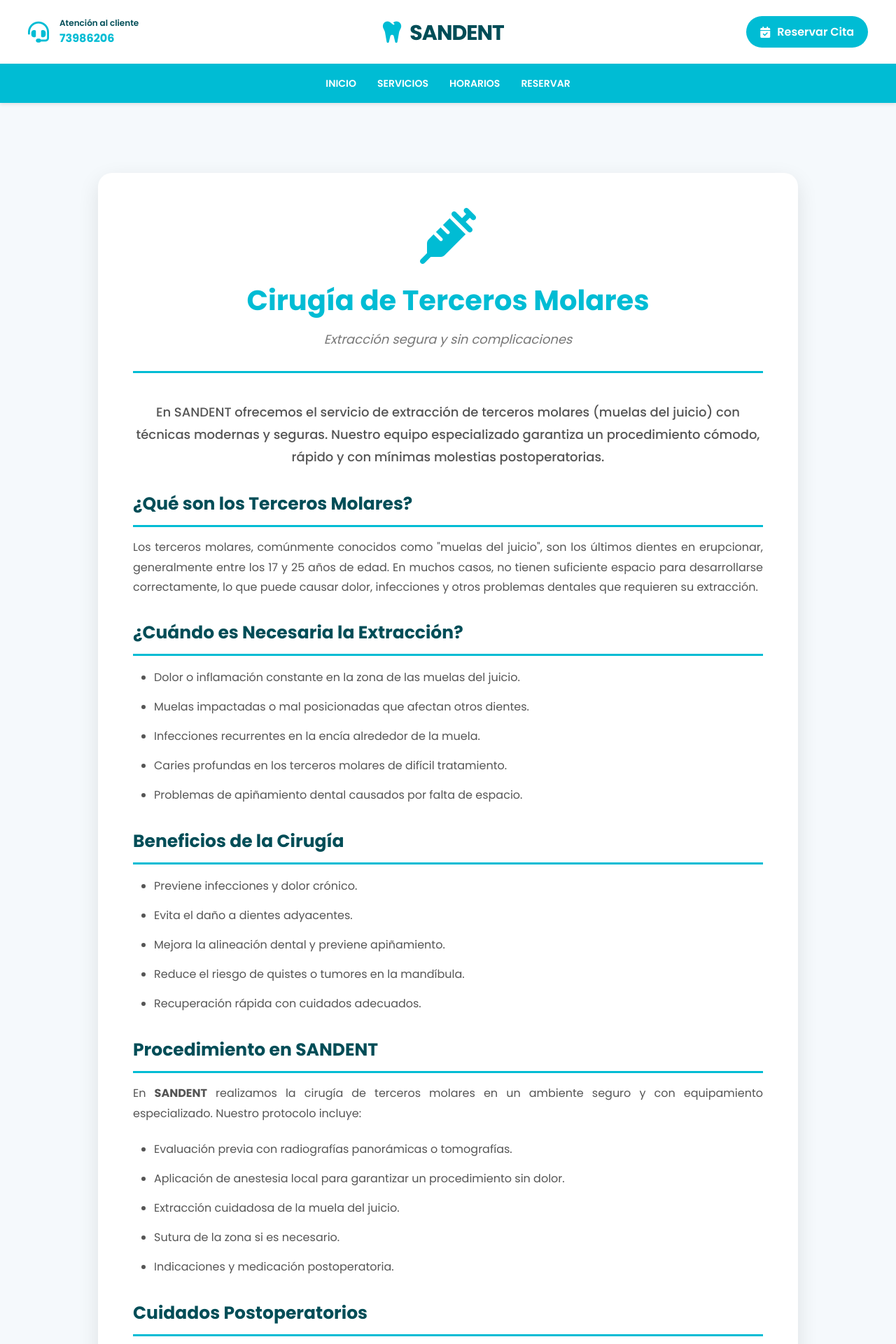
After one commit to Faxterefalt/consultorio-dental, a PHP site: page /pages/cirugia-terceros-molares.php in a window 1280 px wide. The commit adds this page. Shown: the top 1920 px of the page at 70% size. Run offline with PHP 8.4, Linux system fonts and the light colour scheme; data that the repository does not hold is empty.

Commit message:
primeros 3 servicios

```diff
--- a/consultorio-dental/footer.php
+++ b/consultorio-dental/footer.php
@@ -1,13 +1,28 @@
+<?php
+// Detectar si estamos en un subdirectorio
+$isSubdir = strpos($_SERVER['PHP_SELF'], '/pages/') !== false;
+$baseUrl = $isSubdir ? '../' : './';
+?>
     <footer class="footer">
         <div class="container container-footer">
             <div class="menu-footer">
                 <div class="contact-info">
                     <p class="title-footer">Información de Contacto</p>
                     <ul>
-                    <li><i class="fa-solid fa-location-dot"></i> <?php echo isset($address) ? $address : 'Km 7.5 calle chacarrera sobre la avenida Sacaba-Guadalupe'; ?></li>
-                    <li><i class="fa-solid fa-phone"></i> Teléfono: <?php echo isset($phone) ? $phone : '73986206'; ?></li>
-                    <li><i class="fa-solid fa-clock"></i> Horarios: <?php echo isset($horario) ? $horario : '8:30am - 4:00pm'; ?></li>
+                        <li>
+                            <i class="fa-solid fa-location-dot"></i>
+                            <?php echo $address; ?>
+                        </li>
+                        <li>
+                            <i class="fa-solid fa-phone"></i>
+                            <?php echo $phone; ?>
+                        </li>
+                        <li>
+                            <i class="fa-solid fa-clock"></i>
+                            <?php echo $horario; ?>
+                        </li>
                     </ul>
+
                     <div class="social-icons">
                         <span class="facebook">
                             <i class="fa-brands fa-facebook-f"></i>
@@ -19,21 +34,30 @@
                 </div>
 
                 <div class="information">
-                <p class="title-footer">Enlaces Rápidos</p>
+                    <p class="title-footer">Información</p>
                     <ul>
-                    <li><a href="index.php">Inicio</a></li>
-                    <li><a href="index.php#servicios">Servicios</a></li>
-                    <li><a href="reservas.php">Reservar Cita</a></li>
+                        <li><a href="<?php echo $baseUrl; ?>index.php">Inicio</a></li>
+                        <li><a href="<?php echo $baseUrl; ?>index.php#servicios">Servicios</a></li>
+                        <li><a href="<?php echo $baseUrl; ?>index.php#horarios">Horarios</a></li>
+                        <li><a href="<?php echo $baseUrl; ?>reservas.php">Reservar Cita</a></li>
+                    </ul>
+                </div>
+
+                <div class="my-account">
+                    <p class="title-footer">Nuestros Servicios</p>
+                    <ul>
+                        <li><a href="<?php echo $baseUrl; ?>pages/ortodoncia.php">Ortodoncia</a></li>
+                        <li><a href="<?php echo $baseUrl; ?>pages/implantesdentales.php">Implantes Dentales</a></li>
+                        <li><a href="#">Cirugía de Terceros Molares</a></li>
+                        <li><a href="#">Endodoncia</a></li>
                     </ul>
                 </div>
             </div>
 
             <div class="copyright">
-            <p>&copy; <?php echo date('Y'); ?> SANDENT - Todos los derechos reservados</p>
+                <p>© 2025 <?php echo $siteName; ?> - Todos los derechos reservados</p>
             </div>
         </div>
     </footer>
-
-<script src="./assets/js/main.js"></script>
 </body>
 </html>
--- a/consultorio-dental/header.php
+++ b/consultorio-dental/header.php
@@ -1,11 +1,21 @@
+<?php
+
+// Detectar si estamos en un subdirectorio
+$isSubdir = strpos($_SERVER['PHP_SELF'], '/pages/') !== false;
+$baseUrl = $isSubdir ? '../' : './';
+?>
 <!DOCTYPE html>
 <html lang="es">
 <head>
     <meta charset="UTF-8">
     <meta name="viewport" content="width=device-width, initial-scale=1.0">
-    <title><?php echo isset($pageTitle) ? $pageTitle . ' - ' : ''; ?><?php echo isset($siteName) ? $siteName : 'SANDENT'; ?></title>
-    <link rel="stylesheet" href="./assets/css/styles.css">
-    <link rel="stylesheet" href="https://cdnjs.cloudflare.com/ajax/libs/font-awesome/6.7.2/css/all.min.css" integrity="sha512-Evv84Mr4kqVGRNSgIGL/F/aIDqQb7xQ2vcrdIwxfjThSH8CSR7PBEakCr51Ck+w+/U6swU2Im1vVX0SVk9ABhg==" crossorigin="anonymous" referrerpolicy="no-referrer" />
+    <title><?php echo isset($pageTitle) ? $pageTitle . ' - ' . $siteName : $siteName; ?></title>
+
+    <!-- Font Awesome -->
+    <link rel="stylesheet" href="https://cdnjs.cloudflare.com/ajax/libs/font-awesome/6.4.0/css/all.min.css">
+
+    <!-- Custom CSS -->
+    <link rel="stylesheet" href="<?php echo $baseUrl; ?>assets/css/styles.css">
 </head>
 <body>
     <header>
@@ -14,21 +24,22 @@
                 <div class="customer-support">
                     <i class="fa-solid fa-headset"></i>
                     <div class="content-customer-support">
-                        <span class="text">CONSULTAS:</span>
-                        <span class="number"><?php echo isset($phone) ? $phone : '73986206'; ?></span>
+                        <span class="text">Atención al cliente</span>
+                        <span class="number"><?php echo $phone; ?></span>
                     </div>
                 </div>
 
                 <div class="container-logo">
-                    <h1><a href="index.php"><?php echo isset($siteName) ? $siteName : 'SANDENT'; ?></a></h1>
+                    <i class="fa-solid fa-tooth"></i>
+                    <h1 class="logo">
+                        <a href="<?php echo $baseUrl; ?>index.php"><?php echo $siteName; ?></a>
+                    </h1>
                 </div>
 
-                <div class="container-user">
-                    <a href="reservas.php" class="btn-reserva">
-                        <i class="fa-solid fa-calendar-check"></i>
-                        <span>Reservar Cita</span>
-                    </a>
-                </div>
+                <a href="<?php echo $baseUrl; ?>reservas.php" class="btn-reserva">
+                    <i class="fa-solid fa-calendar-check"></i>
+                    Reservar Cita
+                </a>
             </div>
         </div>
 
@@ -36,10 +47,10 @@
             <nav class="navbar container">
                 <i class="fa-solid fa-bars"></i>
                 <ul class="menu">
-                    <li><a href="index.php">Inicio</a></li>
-                    <li><a href="index.php#servicios">Servicios</a></li>
-                    <li><a href="index.php#horarios">Horarios</a></li>
-                    <li><a href="reservas.php">Reservas</a></li>
+                    <li><a href="<?php echo $baseUrl; ?>index.php">Inicio</a></li>
+                    <li><a href="<?php echo $baseUrl; ?>index.php#servicios">Servicios</a></li>
+                    <li><a href="<?php echo $baseUrl; ?>index.php#horarios">Horarios</a></li>
+                    <li><a href="<?php echo $baseUrl; ?>reservas.php">Reservar</a></li>
                 </ul>
             </nav>
         </div>
--- /dev/null
+++ b/consultorio-dental/pages/cirugia-terceros-molares.php
@@ -0,0 +1,118 @@
+<?php
+
+// Configuración de la página
+$pageTitle = "Cirugía de Terceros Molares";
+$siteName = "SANDENT";
+$phone = "73986206";
+
+// Datos del servicio
+$servicio = [
+    'titulo' => 'Cirugía de Terceros Molares',
+    'subtitulo' => 'Extracción segura y sin complicaciones',
+    'descripcion' => 'En SANDENT ofrecemos el servicio de extracción de terceros molares (muelas del juicio) con técnicas modernas y seguras. Nuestro equipo especializado garantiza un procedimiento cómodo, rápido y con mínimas molestias postoperatorias.',
+    'icono' => 'fa-syringe',
+    'cuando_necesario' => [
+        'Dolor o inflamación constante en la zona de las muelas del juicio.',
+        'Muelas impactadas o mal posicionadas que afectan otros dientes.',
+        'Infecciones recurrentes en la encía alrededor de la muela.',
+        'Caries profundas en los terceros molares de difícil tratamiento.',
+        'Problemas de apiñamiento dental causados por falta de espacio.'
+    ],
+    'beneficios' => [
+        'Previene infecciones y dolor crónico.',
+        'Evita el daño a dientes adyacentes.',
+        'Mejora la alineación dental y previene apiñamiento.',
+        'Reduce el riesgo de quistes o tumores en la mandíbula.',
+        'Recuperación rápida con cuidados adecuados.'
+    ],
+    'procedimiento' => [
+        'Evaluación previa con radiografías panorámicas o tomografías.',
+        'Aplicación de anestesia local para garantizar un procedimiento sin dolor.',
+        'Extracción cuidadosa de la muela del juicio.',
+        'Sutura de la zona si es necesario.',
+        'Indicaciones y medicación postoperatoria.'
+    ],
+    'cuidados' => [
+        'Aplicar compresas frías en la zona externa para reducir la inflamación.',
+        'Evitar alimentos duros, calientes o picantes durante los primeros días.',
+        'No enjuagar vigorosamente ni escupir con fuerza las primeras 24 horas.',
+        'Tomar los medicamentos recetados según las indicaciones.',
+        'Mantener buena higiene oral, evitando la zona de la cirugía.',
+        'No fumar ni consumir alcohol durante el periodo de recuperación.',
+        'Asistir a los controles postoperatorios programados.'
+    ]
+];
+
+include '../header.php';
+?>
+
+<section class="servicio-detalle">
+    <div class="servicio-header">
+        <i class="fa-solid <?php echo $servicio['icono']; ?> servicio-icon"></i>
+        <h1><?php echo $servicio['titulo']; ?></h1>
+        <p class="subtitulo"><?php echo $servicio['subtitulo']; ?></p>
+    </div>
+
+    <div class="servicio-contenido">
+        <p class="intro"><?php echo $servicio['descripcion']; ?></p>
+
+        <h2>¿Qué son los Terceros Molares?</h2>
+        <p>
+            Los terceros molares, comúnmente conocidos como "muelas del juicio", son los últimos dientes
+            en erupcionar, generalmente entre los 17 y 25 años de edad. En muchos casos, no tienen suficiente
+            espacio para desarrollarse correctamente, lo que puede causar dolor, infecciones y otros problemas
+            dentales que requieren su extracción.
+        </p>
+
+        <h2>¿Cuándo es Necesaria la Extracción?</h2>
+        <ul>
+            <?php foreach ($servicio['cuando_necesario'] as $razon): ?>
+                <li><?php echo $razon; ?></li>
+            <?php endforeach; ?>
+        </ul>
+
+        <h2>Beneficios de la Cirugía</h2>
+        <ul>
+            <?php foreach ($servicio['beneficios'] as $beneficio): ?>
+                <li><?php echo $beneficio; ?></li>
+            <?php endforeach; ?>
+        </ul>
+
+        <h2>Procedimiento en SANDENT</h2>
+        <p>
+            En <strong>SANDENT</strong> realizamos la cirugía de terceros molares en un ambiente seguro
+            y con equipamiento especializado. Nuestro protocolo incluye:
+        </p>
+        <ul>
+            <?php foreach ($servicio['procedimiento'] as $paso): ?>
+                <li><?php echo $paso; ?></li>
+            <?php endforeach; ?>
+        </ul>
+
+        <h2>Cuidados Postoperatorios</h2>
+        <ul>
+            <?php foreach ($servicio['cuidados'] as $cuidado): ?>
+                <li><?php echo $cuidado; ?></li>
+            <?php endforeach; ?>
+        </ul>
+
+        <h2>Resultados Esperados</h2>
+        <p class="conclusion">
+            La mayoría de los pacientes experimenta una recuperación completa en 7 a 10 días.
+            En <strong>SANDENT</strong> trabajamos con dedicación, precisión y empatía para garantizar
+            un procedimiento exitoso que preserve tu salud bucal y mejore tu calidad de vida.
+            Nuestro equipo te acompañará en todo el proceso de recuperación.
+        </p>
+
+        <div class="servicio-acciones">
+            <a href="../index.php#servicios" class="btn-volver">
+                <i class="fa-solid fa-arrow-left"></i> Volver a Servicios
+            </a>
+            <a href="../reservas.php" class="btn-reservar">
+                <i class="fa-solid fa-calendar-check"></i> Reservar Cita
+            </a>
+        </div>
+    </div>
+</section>
+
+<?php include '../footer.php'; ?>
```
Also changed, not shown: consultorio-dental/index.php (+7 -7 lines), consultorio-dental/pages/implantesdentales.php (renamed from consultorio-dental/implantesdentales.php, +4 -5 lines), consultorio-dental/pages/ortodoncia.php (renamed from consultorio-dental/ortodoncia.php, +4 -4 lines). Lines whose indentation alone changed are shown as unchanged.
